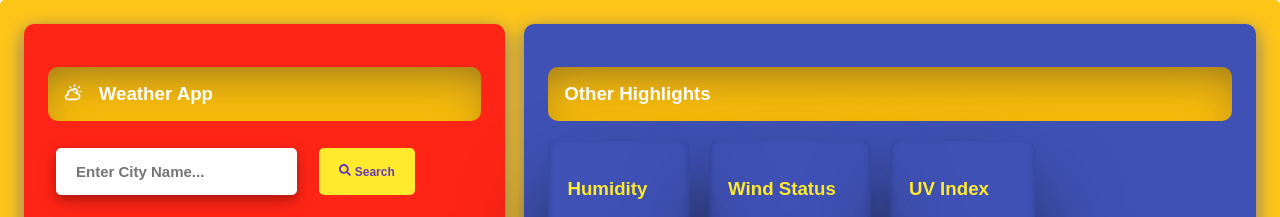
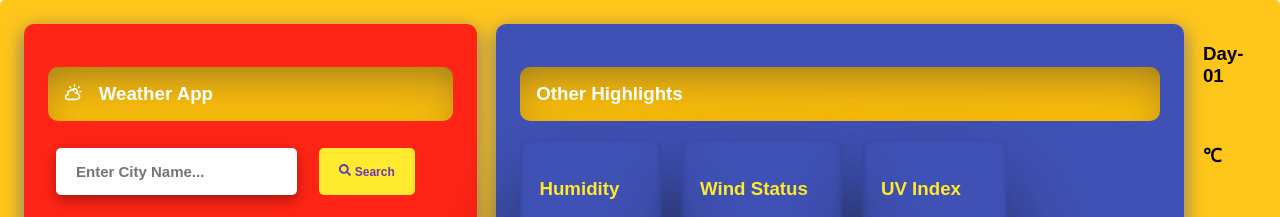
Before and after one commit to kapilsarkar/REACT-PRACTICE-PROJECTS, a React (Vite) app in the folder weather-app/: page / in a window 1280 px wide. Shown: the top 217 px of the page. Built offline with nearby package versions, Linux system fonts and the light colour scheme.

Commit message:
somepartsadded

```diff
--- a/weather-app/src/components/Body.jsx
+++ b/weather-app/src/components/Body.jsx
@@ -69,10 +69,10 @@ const Body = () => {
               placeholder="Enter City Name..."
               value={searchCity}
               onChange={(e) => setSearchCity(e.target.value)}
-              />
+            />
 
             <button className="searchBtn" onClick={fetchWeather}>
-            <FaSearch /> Search
+              <FaSearch /> Search
             </button>
           </div>
           <div className="display-part1">
@@ -133,6 +133,14 @@ const Body = () => {
             <h3>Zone Name : {weatherLocation?.tz_id}</h3>
             <h3>Local Data/Time: {weatherLocation?.localtime}</h3>
           </div>
+        </div>
+        <div className="other">
+          <h3>Day-01</h3>
+          <h3>{threeDayWeather?.forecastday[0]?.date}</h3>
+          <h3>{threeDayWeather?.forecastday[0]?.day?.condition?.text}</h3>
+          <img src={threeDayWeather?.forecastday[0]?.day?.condition?.icon} />
+          <h3>{threeDayWeather?.forecastday[0]?.day?.avgtemp_c}℃</h3>
+          {threeDayWeather?.forecastday[0]?.day?.daily_chance_of_rain}
         </div>
       </div>
       <div className="three-day-main-container">
```
